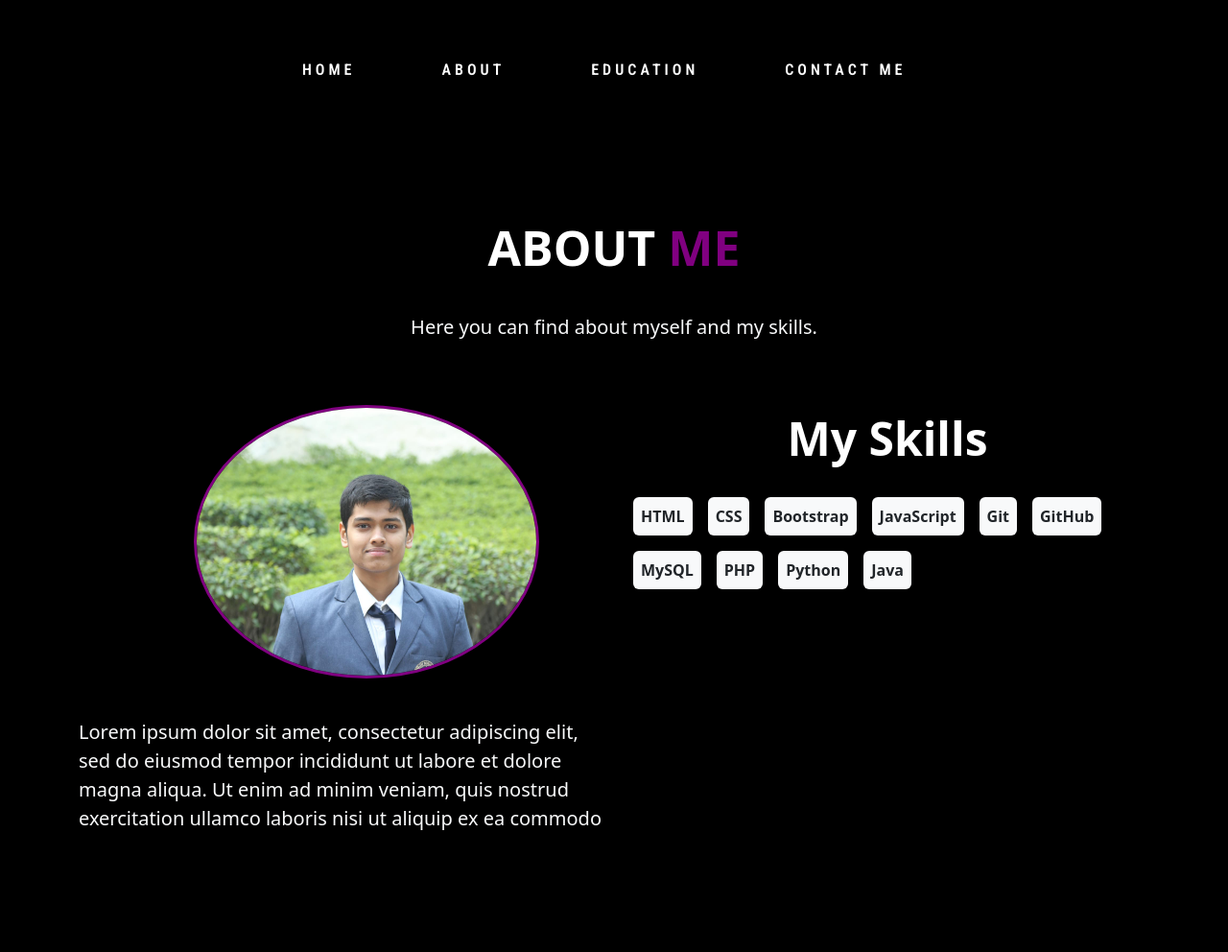
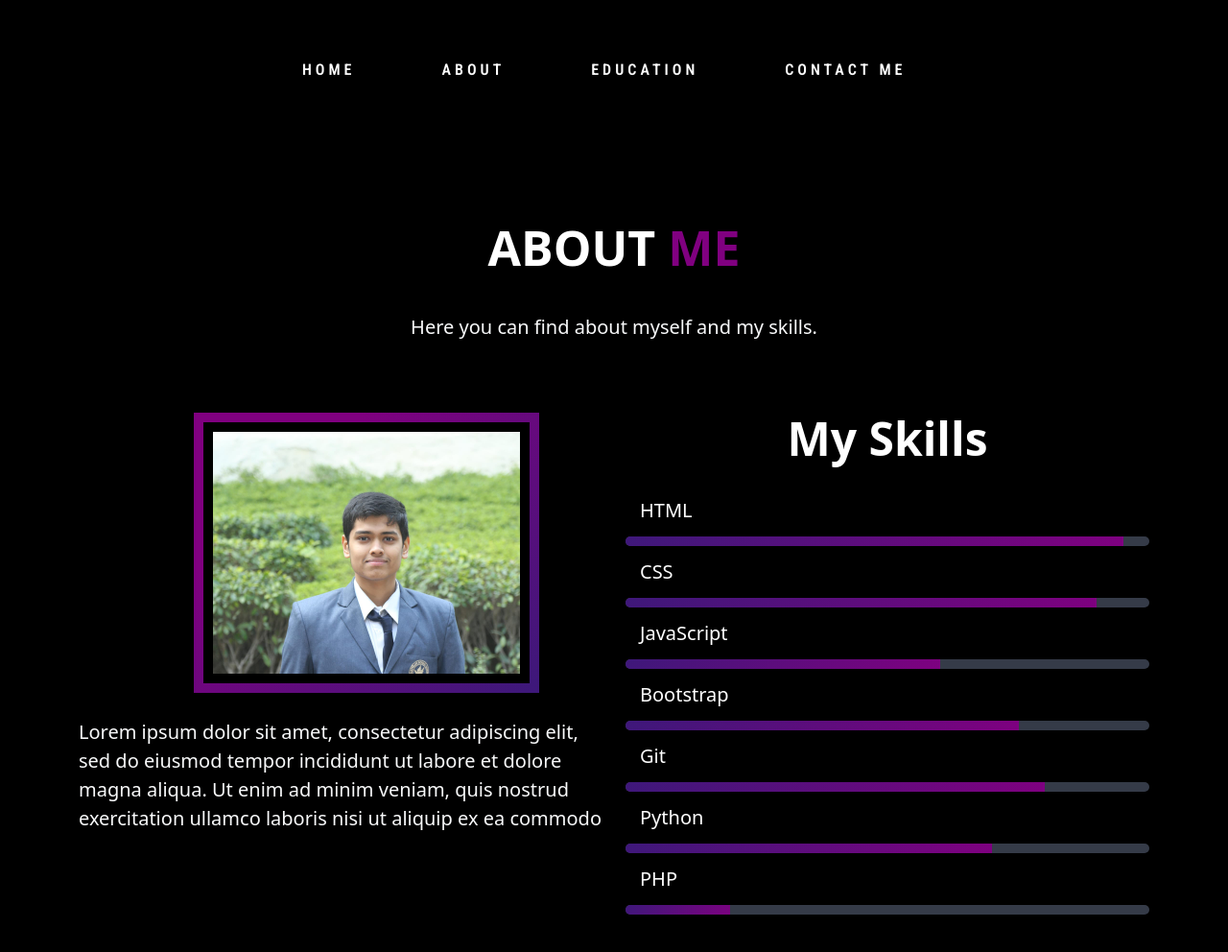
Before and after one commit to 12lettername/My-personal-Site, a plain HTML site: page about.html in a window 1280 px wide. Shown: the whole page at 96% size. Before the commit the page ends 884 px from the top, so only its background shows below. Drawn offline with nearby package versions, Linux system fonts and the light colour scheme.

Commit message:
Remade skills section

```diff
--- a/about.css
+++ b/about.css
@@ -1,5 +1,6 @@
 body{
   background-color: black;
+  list-style: none;
 }
 .header .nav-link{
     font-family: 'Roboto Condensed', sans-serif;
@@ -81,19 +82,130 @@ ul {
     display: flex;
     justify-content: center;
     align-items: center;
+  }
+
+  .about-img img {
+    position: relative;
+    width: 90%;
+    left: 25%;
+    border: 10px solid;
+    padding: 10px;
+    border-image-source: linear-gradient(316deg, #3e187a 0%,purple 74%);
+    border-image-slice: 1;
+    border-image-outset: 100%;
+    animation: floatImage 4s ease-in-out infinite;
+    animation-delay: 2s,3s;
+  }
+  h3{
+    font-size: 20px;
+    margin: 5px;
+    color: white;
+    padding: 10px;
+  }
+
+  .bar{
+    background: #353b48;
+    display: block;
+    height: 10px;
+    border: 1px solid rgba(0, 0, 0, 0,3);
+    border-radius: 10px;
+    overflow: hidden;
+    box-shadow: 0 1px 3px rgba(0, 0, 0, 0.12),0 1px 2px rgba(0, 0, 0, 0.24);
+    transform: all 0.3s cubic-bezier(.25,.8,.25,1);
+  }
+  .bar:hover{
+    box-shadow: 0 14px 28px rgba(0, 0, 0, 0.25),0 10px 10px rgba(0, 0, 0, 0.22);
 
   }
-  .about-img img {
-    position: relative;
-    left: 25%;
+  .bar span{
+    height: 20px;
+    float: left;
+    background: linear-gradient(135deg,#3e187a 0%, purple 100%);
+  }
+  .html{
+    width: 95%;
+    animation: html 3s;
+  }
+  .css{
     width: 90%;
-    border-radius: 58%;
-    border: .2rem solid purple;
-    animation: zoomIn 1s ease forwards, floatImage 4s ease-in-out infinite;
-    animation-delay: 2s,3s;
+    animation: css 3s;
   }
-  .photo{
+  .js{
+    width: 60%;
+    animation: js 3s;
+  }
+  .bs{
+    width: 75%;
+    animation: bs 3s;
+  }
+  .git{
+    width: 80%;
+    animation: git 3s;
+  }
+  .Python{
+    width: 70%;
+    animation: Python 3s;
+  }
+  .php{
+    width: 20%;
+    animation: php 3s;
+  }
 
+  @keyframes html {
+    0%{
+      width: 0%;
+    }
+    100%{
+      width: 95%;
+    }
+  }
+  @keyframes css {
+    0%{
+      width: 0%;
+    }
+    100%{
+      width: 90%;
+    }
+  }
+  @keyframes js {
+    0%{
+      width: 0%;
+    }
+    100%{
+      width: 60%;
+    }
+  }
+  @keyframes bs {
+    0%{
+      width: 0%;
+    }
+    100%{
+      width: 75%;
+    }
+  }
+  @keyframes git {
+    0%{
+      width: 0%;
+    }
+    100%{
+      width: 80%;
+    }
+  }
+  @keyframes Python {
+    0%{
+      width: 0%;
+    }
+    100%{
+      width: 70%;
+    }
+  }
+  @keyframes php {
+    0%{
+      width: 0%;
+    }
+    100%{
+      width: 20%;
+    }
   }
 
   @keyframes slideTop {
@@ -118,17 +230,6 @@ ul {
       opacity: 1;
   }
 }
-@keyframes zoomIn {
-  0% {
-    transform:  scale(0);
-    opacity: 0;
-  }
-
-  100% {
-    transform: scale(1);
-    opacity: 1;
-  }
-}
 
 @keyframes floatImage {
   0% {
--- a/about.html
+++ b/about.html
@@ -41,20 +41,29 @@
                        et dolore magna aliqua. Ut enim ad minim veniam, quis nostrud exercitation ullamco laboris nisi ut aliquip ex ea commodo </p>
                 </div>
                 <div class="col col-lg-6">
-                  <div class="skills">
+                  <div class="skills mb-5">
                       <h2 class="display-5 fw-semibold text-white text-center mb-4">My Skills</h2>
-                      <div class="d-flex flex-wrap">
-                          <div class="p-2 bg-light fw-semibold m-2 rounded">HTML</div>
-                          <div class="p-2 bg-light fw-semibold m-2 rounded">CSS</div>
-                          <div class="p-2 bg-light fw-semibold m-2 rounded">Bootstrap</div>
-                          <div class="p-2 bg-light fw-semibold m-2 rounded">JavaScript</div>
-                          <div class="p-2 bg-light fw-semibold m-2 rounded">Git</div>
-                          <div class="p-2 bg-light fw-semibold m-2 rounded">GitHub</div>
-                          <div class="p-2 bg-light fw-semibold m-2 rounded">MySQL</div>
-                          <div class="p-2 bg-light fw-semibold m-2 rounded">PHP</div>
-                          <div class="p-2 bg-light fw-semibold m-2 rounded">Python</div>
-                          <div class="p-2 bg-light fw-semibold m-2 rounded">Java</div>
-                      </div>
+                      <li><h3>HTML</h3>
+                        <span class="bar"><span class="html"></span></span>
+                      </li>
+                      <li><h3>CSS</h3>
+                        <span class="bar"><span class="css"></span></span>
+                      </li>
+                      <li><h3>JavaScript</h3>
+                        <span class="bar"><span class="js"></span></span>
+                      </li>
+                      <li><h3>Bootstrap</h3>
+                        <span class="bar"><span class="bs"></span></span>
+                      </li>
+                      <li><h3>Git</h3>
+                        <span class="bar"><span class="git"></span></span>
+                      </li>
+                      <li><h3>Python</h3>
+                        <span class="bar"><span class="Python"></span></span>
+                      </li>
+                      <li><h3>PHP</h3>
+                        <span class="bar"><span class="php"></span></span>
+                      </li>
                   </div>
                 </div>
             </div>
```
